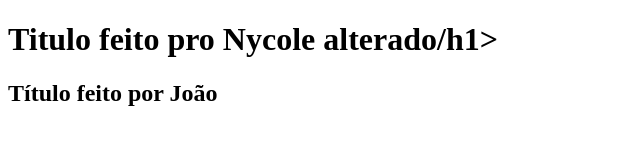
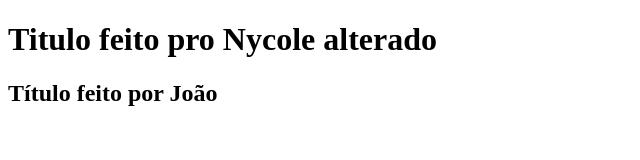
Before and after one commit to nycadsd/aula-git-essencial, a plain HTML site: page index.html in a window 1280 px wide. Shown: the full height of the page, 0-640 px from the left. Drawn offline with Linux system fonts and the light colour scheme.

Commit message:
Título 1, concertando o erro do body h1

```diff
--- a/index.html
+++ b/index.html
@@ -7,7 +7,7 @@
 </head>
 <body>
 
-    <h1>Titulo feito pro Nycole alterado/h1>
+    <h1>Titulo feito pro Nycole alterado</h1>
     <h2>Título feito por João</h2>
 
 </body>
```
